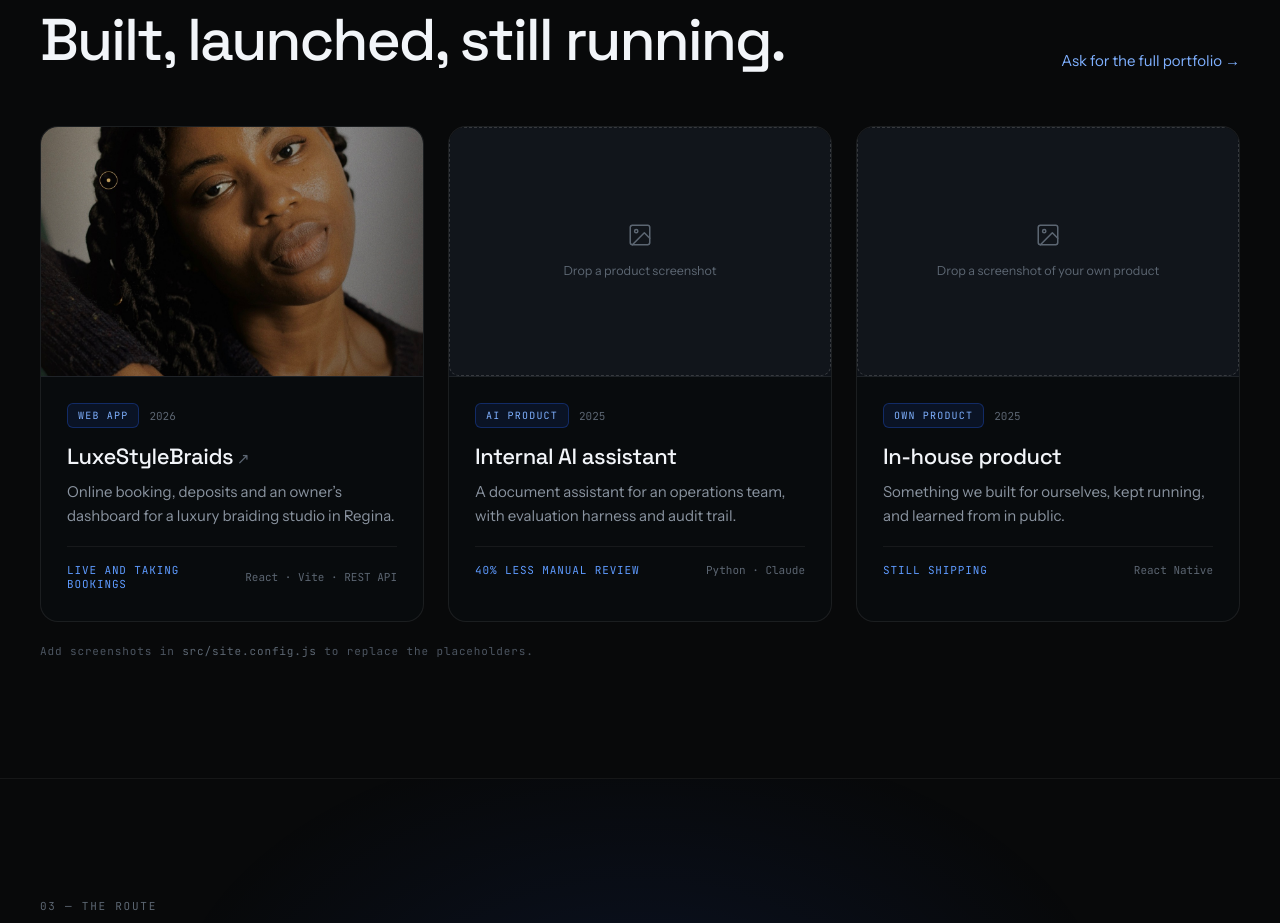
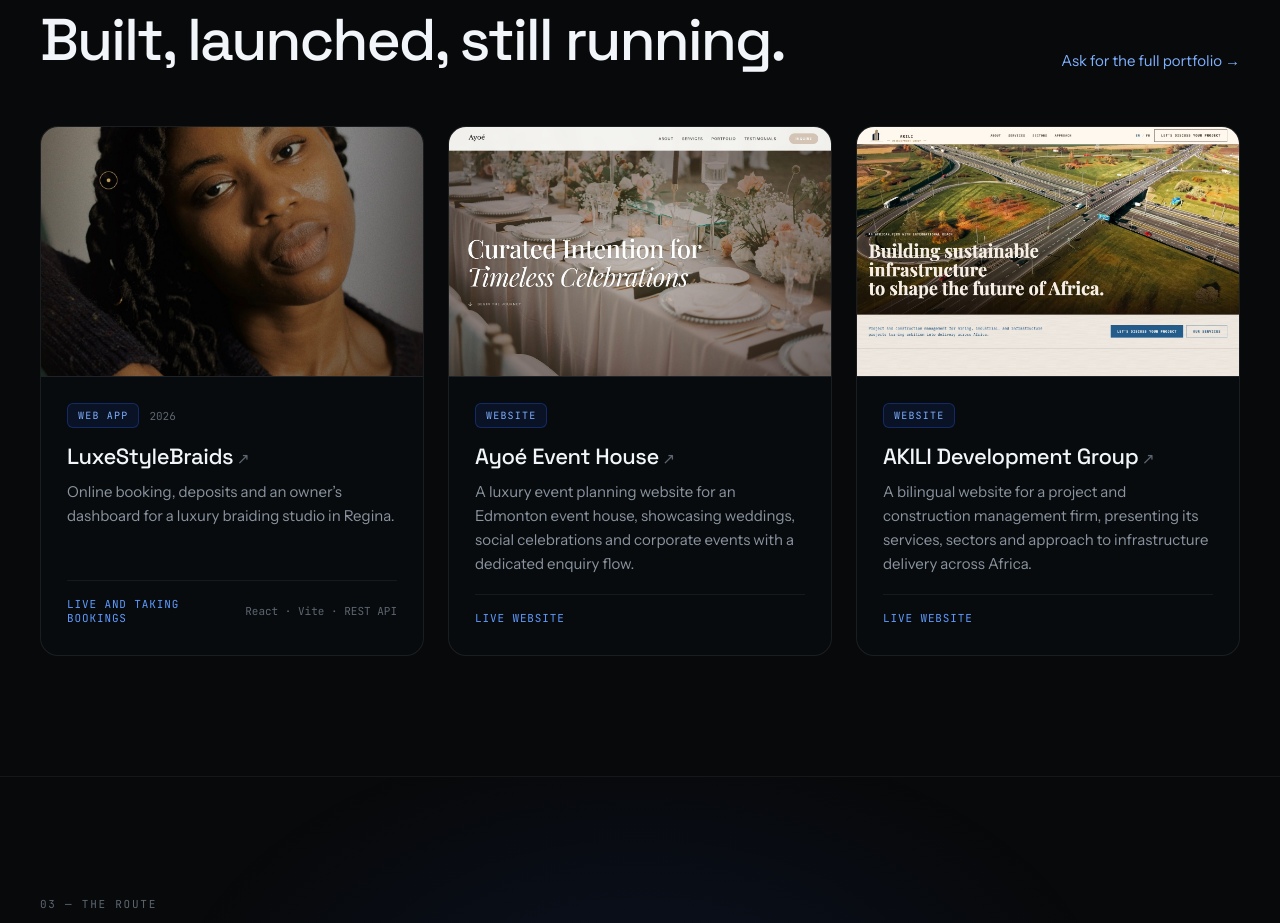
Before and after one commit to Bukola-Oludiran/SixthSummitLabs, a React (Vite) app: page / in a window 1280 px wide. Shown: the part 2160-3083 px from the top of the page. Built offline with nearby package versions, Linux system fonts and the light colour scheme.

Commit message:
Add Ayoe Event House and AKILI Development Group to the portfolio

```diff
--- a/src/components/ImageSlot.jsx
+++ b/src/components/ImageSlot.jsx
@@ -8,7 +8,7 @@ import './ImageSlot.css'
  * are wired up in `src/site.config.js`; until one is provided the slot shows the
  * hint so unfinished areas of the page are obvious rather than blank.
  */
-export default function ImageSlot({ src, alt = '', hint, fit = 'cover', className = '' }) {
+export default function ImageSlot({ src, alt = '', hint, fit = 'cover', position = 'center', className = '' }) {
   if (src) {
     return (
       <img
@@ -16,7 +16,7 @@ export default function ImageSlot({ src, alt = '', hint, fit = 'cover', classNam
         alt={alt}
         loading="lazy"
         className={`image-slot__img${className ? ` ${className}` : ''}`}
-        style={{ objectFit: fit }}
+        style={{ objectFit: fit, objectPosition: position }}
       />
     )
   }
--- a/src/components/Work.css
+++ b/src/components/Work.css
@@ -17,6 +17,8 @@
 }
 
 .work__card {
+  display: flex;
+  flex-direction: column;
   border: 1px solid var(--border);
   border-radius: 18px;
   overflow: hidden;
@@ -33,12 +35,16 @@
 
 .work__shot {
   position: relative;
+  flex-shrink: 0;
   height: 250px;
   background: var(--surface-raised);
   border-bottom: 1px solid var(--hairline-strong);
 }
 
 .work__body {
+  display: flex;
+  flex-direction: column;
+  flex: 1;
   padding: 26px 26px 30px;
 }
 
@@ -103,6 +109,7 @@
   align-items: center;
   justify-content: space-between;
   gap: 12px;
+  margin-top: auto;
   padding-top: 16px;
   border-top: 1px solid var(--hairline);
 }
--- a/src/components/Work.jsx
+++ b/src/components/Work.jsx
@@ -27,13 +27,14 @@ export default function Work() {
                   src={images[project.slot]}
                   alt={project.alt ?? project.name}
                   hint={project.slotHint}
+                  position={project.imagePosition}
                 />
               </div>
 
               <div className="work__body">
                 <div className="work__tags">
                   <span className="work__kind">{project.kind}</span>
-                  <span className="work__year">{project.year}</span>
+                  {project.year && <span className="work__year">{project.year}</span>}
                 </div>
                 <h3 className="work__name">
                   {project.href ? (
@@ -53,7 +54,7 @@ export default function Work() {
                 <p className="work__copy">{project.body}</p>
                 <div className="work__footer">
                   <span className="work__result mono-label">{project.result}</span>
-                  <span className="work__stack">{project.stack}</span>
+                  {project.stack && <span className="work__stack">{project.stack}</span>}
                 </div>
               </div>
             </Reveal>
--- a/src/site.config.js
+++ b/src/site.config.js
@@ -14,6 +14,8 @@ import electricAge from './assets/eras/electric.webp'
 import machineAge from './assets/eras/machine.webp'
 import networkAge from './assets/eras/network.webp'
 import luxeStyleBraids from './assets/luxestylebraids.jpg'
+import ayoeEventHouse from './assets/portfolio/ayoe-event-house.jpg'
+import akiliDevelopmentGroup from './assets/portfolio/akili-development-group.jpg'
 
 /**
  * Image slots for the work section.
@@ -30,8 +32,8 @@ import luxeStyleBraids from './assets/luxestylebraids.jpg'
  */
 export const images = {
   work1: luxeStyleBraids,
-  work2: null,
-  work3: null,
+  work2: ayoeEventHouse,
+  work3: akiliDevelopmentGroup,
 }
 
 /** Toggles that were editor props on the original design file. */
@@ -219,23 +221,23 @@ export const projects = [
   },
   {
     slot: 'work2',
-    slotHint: 'Drop a product screenshot',
-    kind: 'AI product',
-    year: '2025',
-    name: 'Internal AI assistant',
-    body: 'A document assistant for an operations team, with evaluation harness and audit trail.',
-    result: '40% less manual review',
-    stack: 'Python · Claude',
+    alt: 'Ayoé Event House homepage featuring an elegant wedding table setting',
+    imagePosition: 'top',
+    kind: 'Website',
+    name: 'Ayoé Event House',
+    href: 'https://ayoeevents.com',
+    body: 'A luxury event planning website for an Edmonton event house, showcasing weddings, social celebrations and corporate events with a dedicated enquiry flow.',
+    result: 'Live website',
   },
   {
     slot: 'work3',
-    slotHint: 'Drop a screenshot of your own product',
-    kind: 'Own product',
-    year: '2025',
-    name: 'In-house product',
-    body: 'Something we built for ourselves, kept running, and learned from in public.',
-    result: 'Still shipping',
-    stack: 'React Native',
+    alt: 'AKILI Development Group homepage featuring an aerial view of a highway interchange',
+    imagePosition: 'top',
+    kind: 'Website',
+    name: 'AKILI Development Group',
+    href: 'https://akilidevgroup.com',
+    body: 'A bilingual website for a project and construction management firm, presenting its services, sectors and approach to infrastructure delivery across Africa.',
+    result: 'Live website',
   },
 ]
 
```
Also changed, not shown: src/assets/portfolio/README.md (added), src/assets/portfolio/akili-development-group.jpg (added), src/assets/portfolio/ayoe-event-house.jpg (added).
